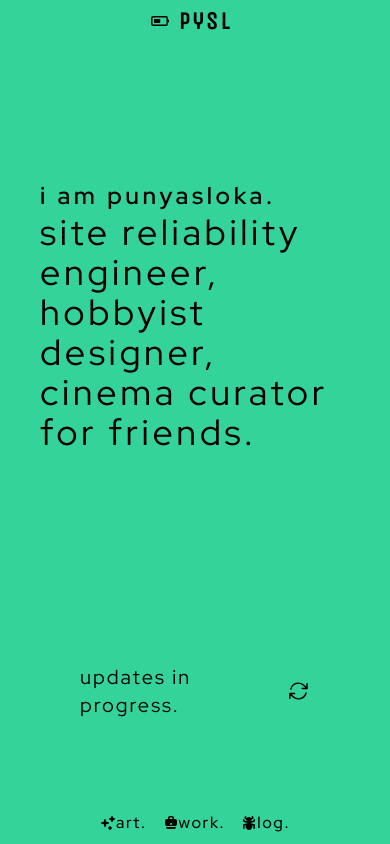
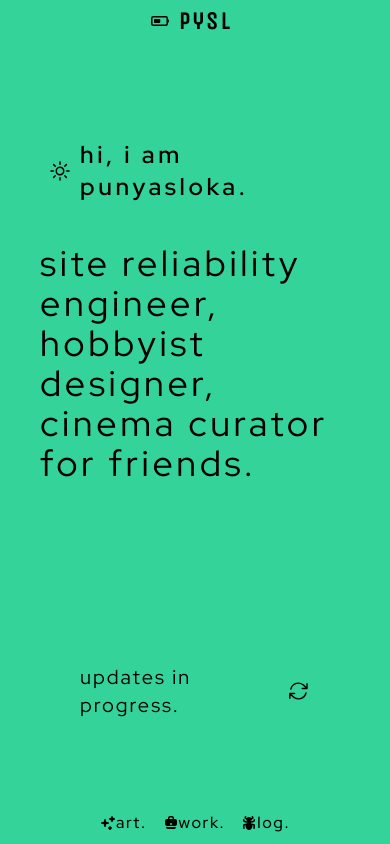
Before and after one commit to bitsnorbytes/didactic-octo-journey, a SvelteKit app in the folder web/: page / in a window 390 px wide. Built offline with nearby package versions, Linux system fonts and the light colour scheme.

Commit message:
iphone teme

```diff
--- a/web/src/app.html
+++ b/web/src/app.html
@@ -4,6 +4,7 @@
 		<meta charset="utf-8" />
 		<link rel="icon" href="%sveltekit.assets%/favicon.svg" />
 		<meta name="viewport" content="width=device-width, initial-scale=1" />
+		<meta name="theme-color" content="rgb(52 211 153)"/>
 		%sveltekit.head%
 	</head>
 	<body data-sveltekit-preload-data="hover">
--- a/web/src/routes/+page.svelte
+++ b/web/src/routes/+page.svelte
@@ -1,5 +1,8 @@
 <div class="mt-[5vh] h-[60vh] flex justify-center items-center p-10">
-<p class="tracking-widest text-4xl"><span class="text-2xl font-semibold">i am punyasloka.</span><br/>site reliability engineer, hobbyist designer,<br/>cinema curator for friends.</p>
+<p class="tracking-widest text-4xl"><span class="text-2xl font-semibold flex items-center"><span class="px-2"><svg xmlns="http://www.w3.org/2000/svg" fill="none" viewBox="0 0 24 24" stroke-width="1.5" stroke="currentColor" class="w-6 h-6">
+  <path stroke-linecap="round" stroke-linejoin="round" d="M12 3v2.25m6.364.386-1.591 1.591M21 12h-2.25m-.386 6.364-1.591-1.591M12 18.75V21m-4.773-4.227-1.591 1.591M5.25 12H3m4.227-4.773L5.636 5.636M15.75 12a3.75 3.75 0 1 1-7.5 0 3.75 3.75 0 0 1 7.5 0Z" />
+</svg>
+</span>hi, i am punyasloka.</span><br/>site reliability engineer, hobbyist designer,<br/>cinema curator for friends.</p>
 </div>
 <div class="h-[30vh] flex justify-center items-center p-20">
     <p class="tracking-widest text-xl text-sans">updates in progress.</p>
```
